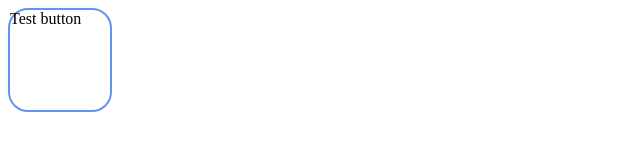
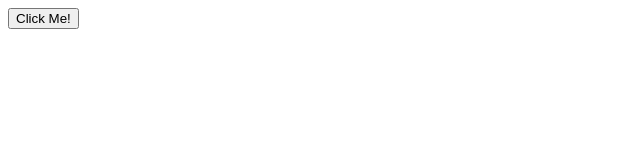
Before and after one commit to plantwon1/Javascript-test-project, a plain HTML site: page index.html in a window 1280 px wide. Shown: the whole page, without its empty margins (0-640 px from the left). Drawn offline with Linux system fonts and the light colour scheme.

Commit message:
Update index.html

```diff
--- a/index.html
+++ b/index.html
@@ -1,4 +1,2 @@
 <!DOCTYPE html>
-<div style="width:100px; height:100px; border:2px solid cornflowerblue; border-radius:20px;">
-  Test button
-</div>
+<button type="button">Click Me!</button>
```
